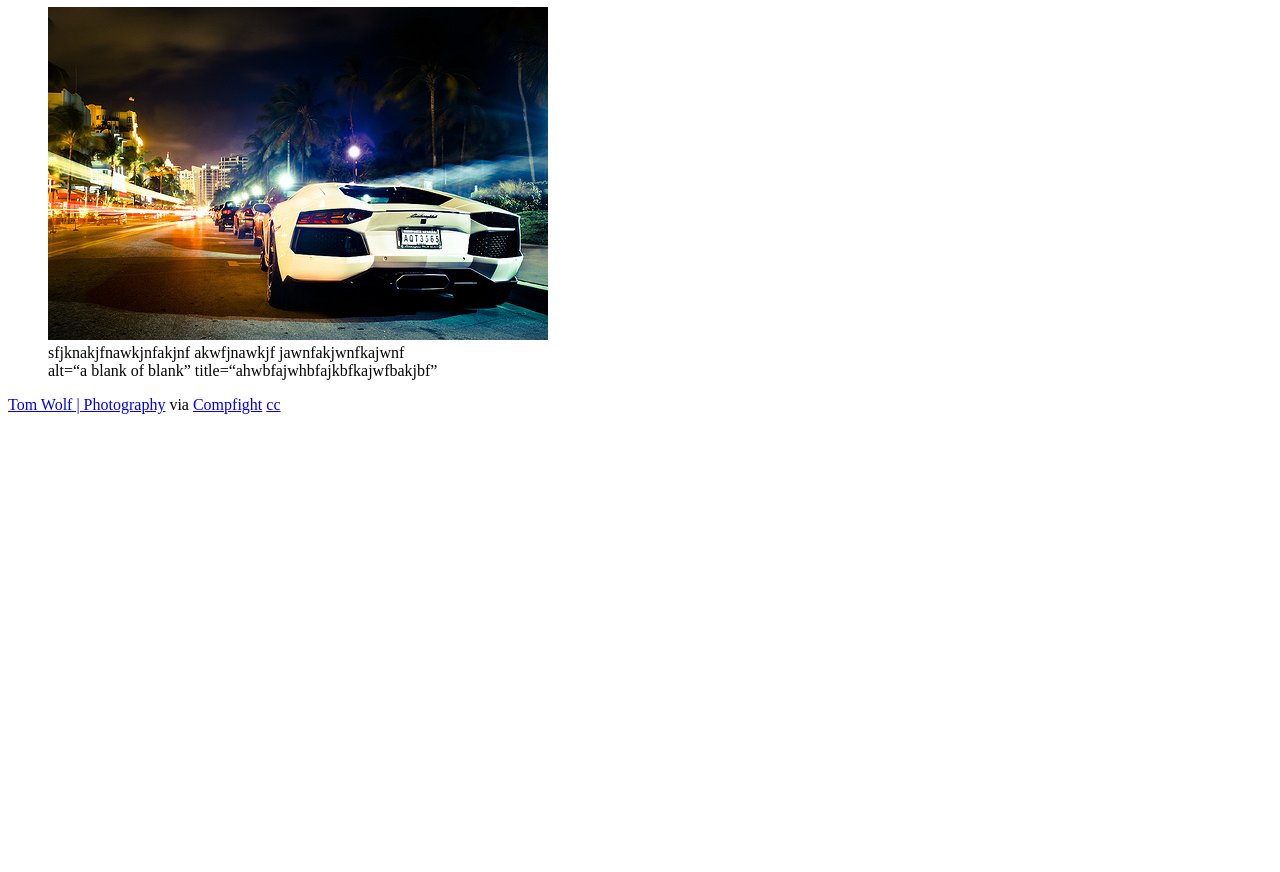
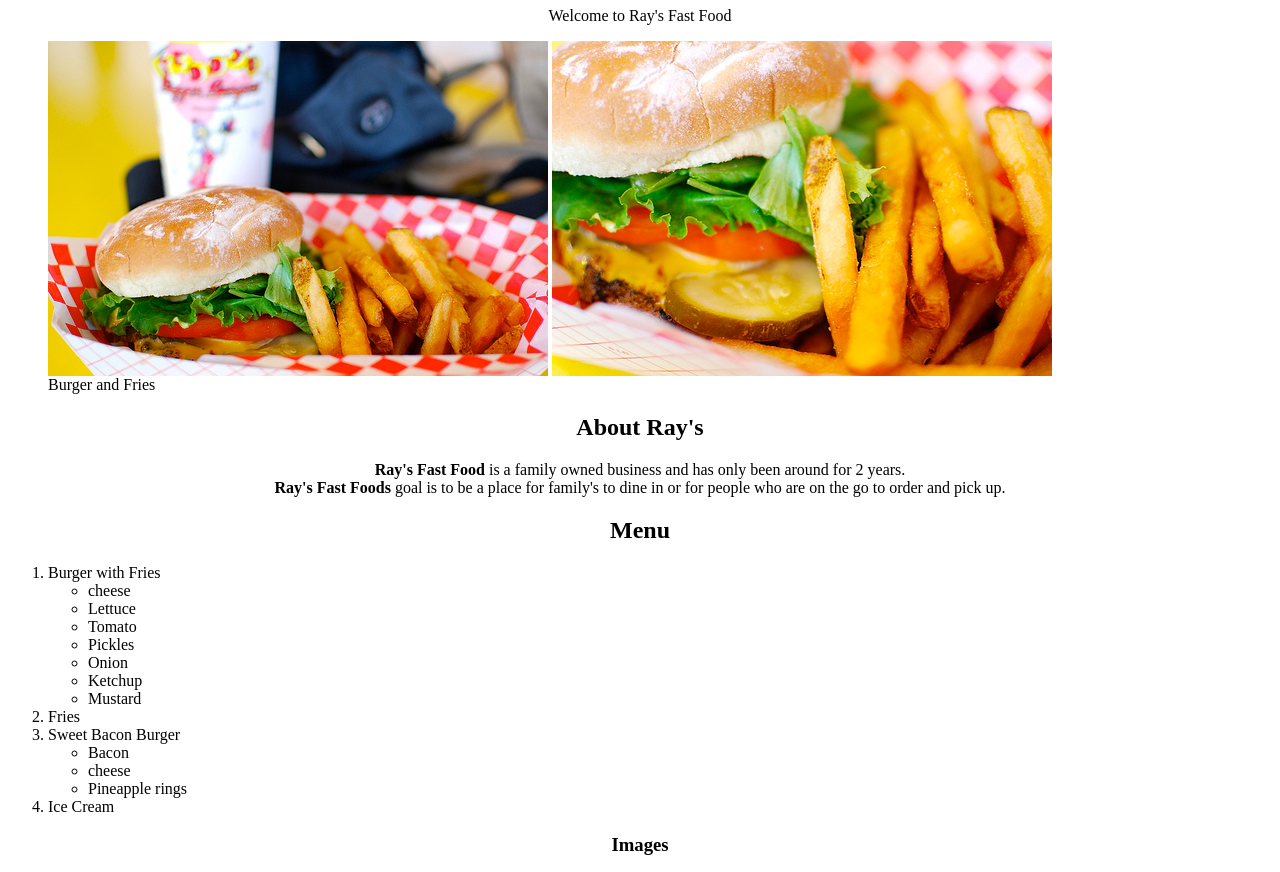
Before and after one commit to BHess2653/Old-dws-1, a plain HTML site: page Project 1/Project 1.html in a window 1280 px wide. Shown: the part 73-945 px from the top of the page. Before the commit the page ends 800 px from the top, so only its background shows below. Drawn offline with Linux system fonts and the light colour scheme.

Commit message:
Commit 5

```diff
--- a/Project 1/Project 1.html
+++ b/Project 1/Project 1.html
@@ -5,18 +5,52 @@
     <title>Project 1</title>
 </head>
 	<body>
-		<h1>Cars</h1>
+		<h1 ID="Top" align="middle">Ray's Fast Food</h1>
+			<p align="middle">Welcome to Ray's Fast Food</p>
+				<figure>
+					<a href="https://www.flickr.com/photos/62274271@N00/3833800279/"><img src="images/header.jpg" align="middle" alt="burger and fries"></a>
+					<a href="https://www.flickr.com/photos/62274271@N00/3834593310/"><img src="images/header2.jpg" align="middle" alt="burger and fries"></a>
+					<figcaption>Burger and Fries</figcaption>
+				</figure>
+
+		<h2 align="middle">About Ray's</h2>
+			<p align="middle"><strong>Ray's Fast Food</strong> is a family owned business and has only been around for 2 years.<br>
+			<strong>Ray's Fast Foods</strong> goal is to be a place for family's to dine in or for people who are on the go to order and pick up.</p>
+
+		<h2 align="middle">Menu</h2>
+			<ol>
+				<li>Burger with Fries</li>
+					<ul>
+						<li>cheese</li>
+						<li>Lettuce</li>
+						<li>Tomato</li>
+						<li>Pickles</li>
+						<li>Onion</li>
+						<li>Ketchup</li>
+						<li>Mustard</li>
+					</ul>
+				<li>Fries</li>
+				<li>Sweet Bacon Burger</li>
+					<ul>
+						<li>Bacon</li>
+						<li>cheese</li>
+						<li>Pineapple rings</li>
+					</ul>
+				<li>Ice Cream</li>
+			</ol>
+
+		<h3 align="middle">Images</h3>
 			<figure>
-				<img src="images/car1.jpg">
-				<figcaption>sfjknakjfnawkjnfakjnf akwfjnawkjf jawnfakjwnfkajwnf</figcaption>
-				alt=“a blank of blank”
-				title=“ahwbfajwhbfajkbfkajwfbakjbf”
-				</img>
+				<a href="https://www.flickr.com/photos/15965815@N00/2576098423/"><img src="images/pic1.jpg" height="260" width="400" align="middle" alt="Sweet Bacon Burger" title="Sweet Bacon Burger"></a>
+				<figcaption>Sweet Bacon Burger - <a href="https://www.flickr.com/photos/15965815@N00/2576098423/">Marshall Astor - Food Fetishist</a> via <a href="http://compfight.com">Compfight</a> <a href="https://creativecommons.org/licenses/by-sa/2.0/">cc</a>
+</figcaption>
+				<a href="https://www.flickr.com/photos/79034573@N00/4590019667/"><img src="images/pic2.jpg" height="260" width="400" align="middle" alt="Fries" title="Fries"></a>
+				<figcaption>Fries - <a href="https://www.flickr.com/photos/79034573@N00/4590019667/">stevebott</a> via <a href="http://compfight.com">Compfight</a> <a href="https://creativecommons.org/licenses/by/2.0/">cc</a></figcaption>
+				<a href="https://www.flickr.com/photos/69474058@N03/14132270570/"><img src="images/pic3.jpg" height="260" width="400" align="middle" alt="Ice Cream" title="Ice Cream"></a>
+				<figcaption>Ice Cream - <a href="https://www.flickr.com/photos/69474058@N03/14132270570/">Leo Hidalgo (@yompyz)</a> via <a href="http://compfight.com">Compfight</a> <a href="https://creativecommons.org/licenses/by/2.0/">cc</a></figcaption>
 			</figure>
-			<p>
-			<a href="https://www.flickr.com/photos/53371251@N08/6493463267/">Tom Wolf | Photography</a>
-			via <a href="http://compfight.com">Compfight</a>
-			<a href="https://creativecommons.org/licenses/by-sa/2.0/">cc</a>
-			</p>
+
+		<p align="middle"><a href="mailto:sithlord1124@yaoo.com">Contact Ray's</a></p>
+
 	</body>
 </html>
```
Also changed, not shown: Project 1/Images/Header.jpg (added), Project 1/Images/car1.jpg (deleted), Project 1/Images/header2.jpg (added), Project 1/Images/pic1.jpg (added), Project 1/Images/pic1m.jpg (added), Project 1/Images/pic2.jpg (added), Project 1/Images/pic2m.jpg (added), Project 1/Images/pic3.jpg (added), Project 1/Images/pic3m.jpg (added).
